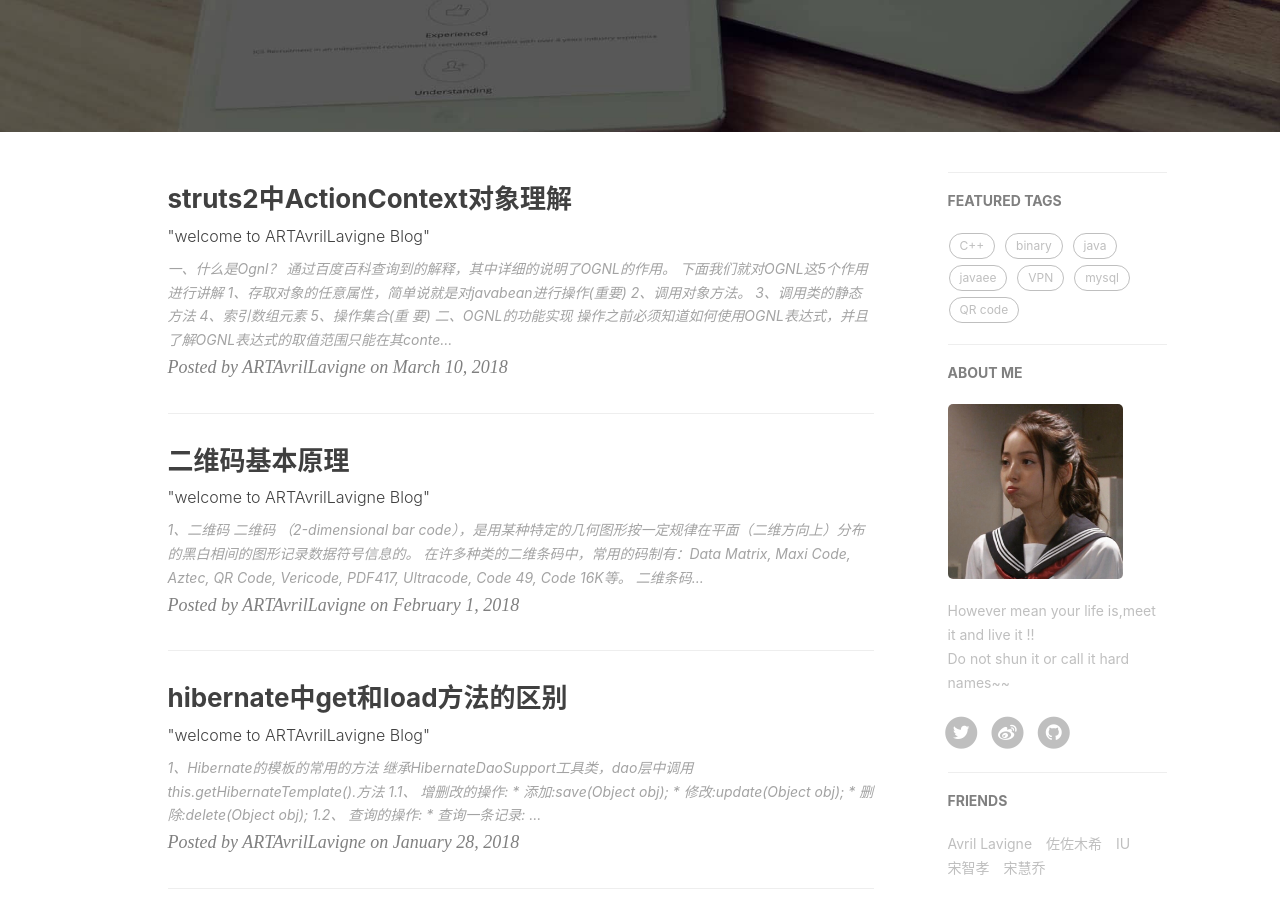
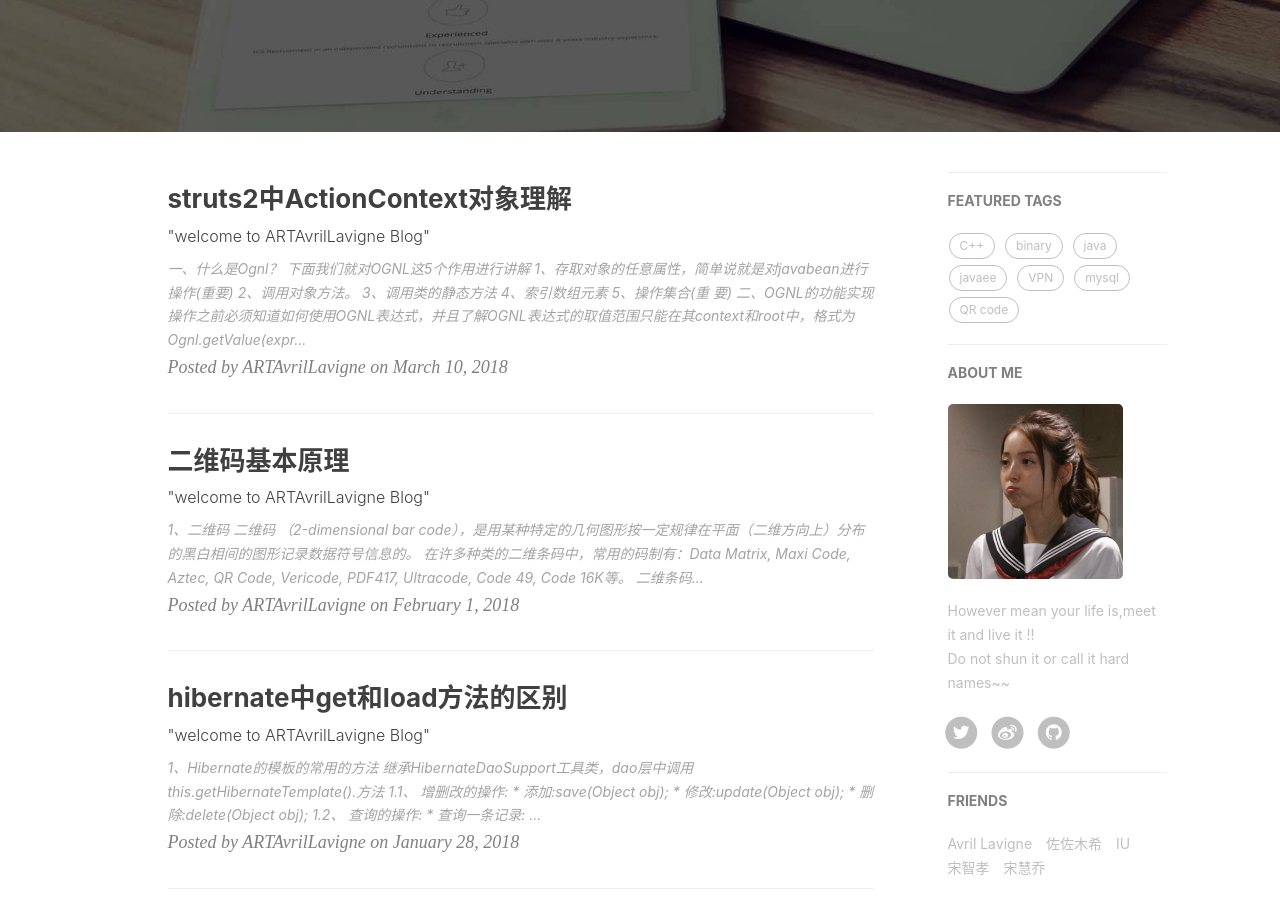
Before and after one commit to ARTAvrilLavigne/ARTAvrilLavigne.github.io, a Jekyll site: the page built from index.html, in a window 1280 px wide and 900 px high, scrolled down 345 px. Built offline with Jekyll 4.4.1, drawn with Linux system fonts in a browser that asks for light colours; nearby versions of some CDN libraries; the list of posts is cut into pages by our own code; comment, search, counter and statistics services are not loaded.

Commit message:
Update 2018-03-10-java-web.markdown

```diff
--- a/_posts/2018-03-10-java-web.markdown
+++ b/_posts/2018-03-10-java-web.markdown
@@ -9,8 +9,6 @@
     - javaee
 ---
 ## 一、什么是Ognl？<br>
-<p>通过百度百科查询到的解释，其中详细的说明了OGNL的作用。</p>
-<p><img src="https://images2015.cnblogs.com/blog/874710/201703/874710-20170322133324518-645486244.png" alt="" width="678" height="113"></p>
 <p>下面我们就对OGNL这5个作用进行讲解</p>
 <p>1、存取对象的任意属性，简单说就是对javabean进行操作(重要)</p>
 <p>2、调用对象方法。</p>
@@ -41,10 +39,13 @@
 
 ### 2.2、调用对象方法<br>
 <p><img src="https://images2015.cnblogs.com/blog/874710/201703/874710-20170322141318627-1724796711.png" alt="" width="725" height="182">　</p>
+
 ### 2.3、调用类的静态方法或属性<br>
 <p><img src="https://images2015.cnblogs.com/blog/874710/201703/874710-20170322142715502-424619429.png" alt="" width="743" height="300"></p>
+
 ### 2.4、索引数组元素<br>
 <p><img src="https://images2015.cnblogs.com/blog/874710/201703/874710-20170322144119940-474810523.png" alt="" width="721" height="199"></p>
+
 ### 2.5、操作集合<br>
 <p>操作list集合，list结合本质就是一个数组，所以从list中读取数据跟对数组的操作是一样的。</p>
 <p><img src="https://images2015.cnblogs.com/blog/874710/201703/874710-20170322144743721-1033143089.png" alt="" width="626" height="265"></p>
@@ -60,8 +61,9 @@
 <p>OGNL中的上下文即struts2中的actionContext</p>
 <p>OGNL中的root即struts2中的valueStack</p>
 <p>actionContext和valueStack是什么，他们之间什么关系？</p>
+
 ### 3.1、ActionContext和valueStack(重要)<br>
-<p><span style="font-size: 16px">ActionContext</span>：</p>
+#### 3.1.1、ActionContext：<br>
 <p>充当OGNL的context。是action的上下文，也可以叫做action的数据中心，本质是一个map，在其中，所有的数据都存放在这里，那其中到底存放了哪些东西呢，actionContext中存放数据的方式又是怎样的？</p>
 <p>actionContext是一个map，所以其中都是以键值对的形式存储对象，如下图所示，</p>
 <p>     request、session、application这种我们熟知的作用域，注意是作用域，而不是对象，</p>
@@ -73,24 +75,25 @@
 <p>　　　　　　　　　　　　</p>
 <p>　　　　　<img src="https://images2015.cnblogs.com/blog/874710/201703/874710-20170322161906377-141323126.png" alt="" width="288" height="460">　　<img src="https://images2015.cnblogs.com/blog/874710/201703/874710-20170322165837299-1245744016.png" alt="" width="602" height="363"></p>
 <p>　　　</p>
-<p>&nbsp;</p>
+
+#### 3.1.2、valueStack：<br>
 <p>valueStack：值栈，本质是一个ArrayList，作用，充当ognl的root，给一次请求中共享数据的功能。</p>
 <p>内部图</p>
 <p><img src="https://images2015.cnblogs.com/blog/874710/201703/874710-20170322171049799-1595650902.png" alt="" width="280" height="352"></p>
 <p>root:源码中的名称为CompoundRoot，它也是一个栈，而每次值栈中入栈和出栈等操作其实就是对CompoundRoot进行对应的操作。</p>
 <p>Context:对actionContext的引用，也就是通过valueStack也能够获取到上下文，通过getContext();</p>
 <p>在我们访问一个action时，会将action加入到栈顶，也就是action会在CompoundRoot的栈顶，而我们提交的各种表单参数(充当了ognl表达式)会在valueStack从顶向下查找对应的属性进行赋值。这就是值栈的作用。</p>
-<p>     值栈的操作</p>
+**值栈的操作**
 <p>这里提一下，知道了值栈的内部结构图，那么就好理解了。</p>
 <p>action中手动向valueStack中放数据。</p>
 <p>ActionContext.getContext().getValueStack().push(xxx);　　//一般是javabean，这样放是放在root中，因为push操作是对栈进行操作，也就是对root进行操作</p>
 <p>ActionContext.getContext().getValueStack().set(key,value);　　//任意值，以key-value的形式放入到了root中。</p>
-<p>     jsp获取</p>
+**jsp获取**
 <p>push存放，在root下，直接使用属性获取即可</p>
 <p>set存放，通过属性也可以直接获得。这里要排除一个误区，就是不要觉得set方式是以键值对的方式存放，就觉得是放入了context中，并没有，还是在root中的</p>
-<p>     context操作</p>
+**context操作**
 <p>ActionContext.getContext().put(key,value);　　//存放在actionContext中，也就是OGNL的context中</p>
-<p>     JSP获取：三种方式进行获取</p>
+**JSP获取：三种方式进行获取**
 <p>#key获取。　　</p>
 <p>直接使用key获取，因为值栈中也有context。只不过要从栈顶中的root开始找，然后在从context中查找</p>
 <p>#request获取。因为struts2对request进行了增强，如果request域中找不到，则使用findValue()，从值栈中的root开始一路往下找。</p>
@@ -102,18 +105,18 @@
 
 <p>valueStack是对root进行操作，而actionContext是对context进行操作。(root和context是OGNL中的根和上下文)</p>
 <p>&nbsp;</p>
-<p>获取值栈的方式：</p>
+**获取值栈的方式：**
 <p>     ActionContext.getContext.getValueStack();//常用</p>
 <p>     ActionContext.getContext.get("VALUE_STACK");</p>
 <p>     request.getAttribute("VALUE_STACK");　　　　//这个为什么可以？因为request进行了增强。详情看上面的解释。</p>
-<p>获取actionContext的方式</p>
+**获取actionContext的方式**
 <p>     ActionContext.getContext();　　//常用</p>
 <p>     valueStack.getContext();</p>
 
 ### 3.3、struts2不同的地方使用OGNL表达式获取数据<br>
-<p>3.3.4、在jsp页面中</p>
+#### 3.3.4、在jsp页面中<br>
 <p>大部分都会在这里使用，因为jsp就是显示数据的地方，在struts2中有很多s标签，通过s标签和OGNL表达式一起配置使用，就能拿到想要的数据了。而OGNL的表达式的编写在最开始就已经讲解过了，context就是actionContext，root就是valueStack，剩下表达式就看我们需要什么了。</p>
-<p>3.3.5、在struts.xml中</p>
+#### 3.3.5、在struts.xml中<br>
 <p>在struts.xml中有时候也需要用到OGNL表达式去拿一些数据。比如，在result中设置stream时，就需要从action中获取流，而action可以看成是javabean，又在栈顶，所以直接使用OGNL表达式就能够获取到，但是注意特殊的，如果在你直接编写ognl表达式时struts2不能够区分出这是ognl表达式还是普通文本，那么就需要使用${}来表明该段文本是ognl表达式</p>
 <p><img src="https://images2015.cnblogs.com/blog/874710/201703/874710-20170322185422533-1790566817.png" alt="" width="961" height="264"></p>
 <p>&nbsp;</p>
```
